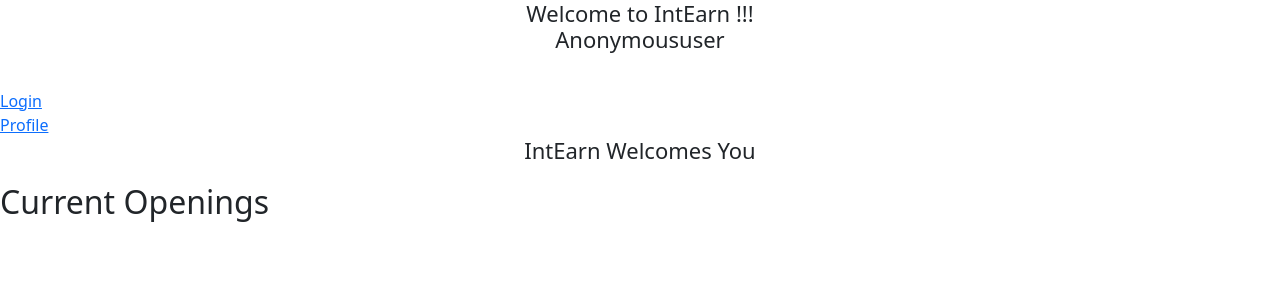
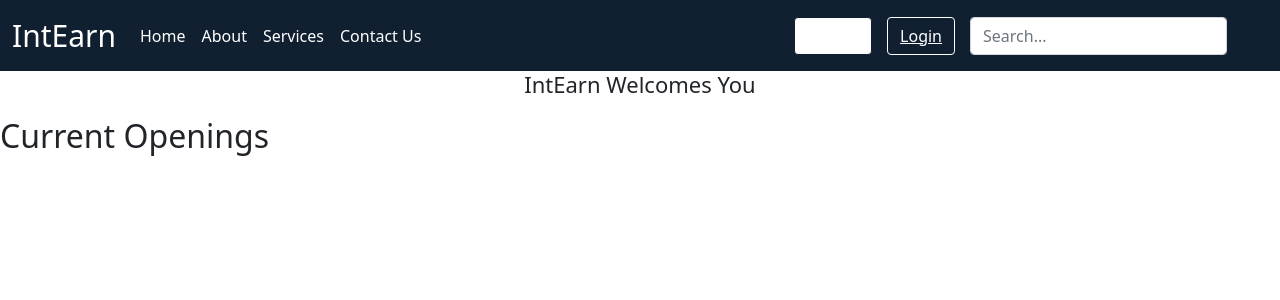
Before and after one commit to Chaitanya-Soni/IntEarn, a Django app: page / in a window 1280 px wide. Shown: the top 300 px of the page. Run offline with Django 3.2, Linux system fonts and the light colour scheme; data that the repository does not hold is empty.

Commit message:
Completed navbar and basic designing

```diff
--- a/intearn/account/templates/account/login.html
+++ b/intearn/account/templates/account/login.html
@@ -1,6 +1,6 @@
-{% extends 'home/index.html' %}
+{% extends 'home/base.html' %}
 {% load static %}
-{% block login %}
+{% block content %}
 <div class="loginbox">
         <h1>Login
         </h1>
@@ -11,4 +11,4 @@
             </form>
             <a href="{% url 'signup'%}">Don't have an account?</a>
 </div>
-{% endblock login %}
+{% endblock content %}
--- a/intearn/account/templates/account/signup.html
+++ b/intearn/account/templates/account/signup.html
@@ -1,5 +1,8 @@
+{% extends 'home/base.html' %}
+{% load static %}
+{% block content %}
 <div class="header-bar">
-<h1>Signin</h1>
+    <h1>SignUp</h1>
     <form action="" method="post">
         {% csrf_token %}
         {{form.as_p}}
@@ -7,3 +10,4 @@
     </form>
     <p>Already have account ? <a href="{% url 'login'%}">Login</a> </p>
 </div>
+{% endblock content %}
--- /dev/null
+++ b/intearn/home/templates/home/base.html
@@ -0,0 +1,66 @@
+{% load static %}
+
+<!DOCTYPE html>
+
+<html lang="en">
+  <head>
+    <meta charset="UTF-8" />
+    <meta http-equiv="X-UA-Compatible" content="IE=edge" />
+    <meta name="viewport" content="width=device-width, initial-scale=1.0" />
+    <link href="https://cdn.jsdelivr.net/npm/bootstrap@5.0.2/dist/css/bootstrap.min.css" rel="stylesheet" integrity="sha384-EVSTQN3/azprG1Anm3QDgpJLIm9Nao0Yz1ztcQTwFspd3yD65VohhpuuCOmLASjC" crossorigin="anonymous">
+    <link rel="stylesheet" href="{% static 'css/styles.css' %}" />
+    <title>IntEarn</title>
+  </head>
+
+  <body>
+  <nav class="navbar navbar-expand-lg navbar-default">
+  <div class="container-fluid">
+    <a class="navbar-brand company-name" href="#">IntEarn</a>
+    <button class="navbar-toggler" type="button" data-bs-toggle="collapse" data-bs-target="#navbarSupportedContent" aria-controls="navbarSupportedContent" aria-expanded="false" aria-label="Toggle navigation">
+      <span class="navbar-toggler-icon"></span>
+    </button>
+    <div class="collapse navbar-collapse" id="navbarSupportedContent">
+      <ul class="navbar-nav me-auto mb-2 mb-lg-0">
+        <li class="nav-item">
+          <a class="nav-link active" aria-current="page" href="#">Home</a>
+        </li>
+        <li class="nav-item">
+          <a class="nav-link" href="#">About</a>
+        </li>
+        <li class="nav-item">
+          <a class="nav-link" href="#">Services</a>
+        </li>
+        <li class="nav-item">
+          <a class="nav-link" href="#">Contact Us</a>
+        </li>
+      </ul>
+      <ul class="navbar-nav ">
+      {% if request.user.is_authenticated %}
+      <li class="nav-item signup">
+        <button type="button" class="btn buttons"><a href="{% url 'student/profile' %}">{{request.user}}</a></button>
+        </li>
+        <li class="nav-item login">
+          <button class="btn buttons"><a href="{% url 'logout' %}">Logout</a></button>
+        </li>
+      {% else %}
+        <li class="nav-item signup">
+        <button type="button" class="btn buttons"><a href="{% url 'signup' %}">Signup</a></button>
+        </li>
+        <li class="nav-item login">
+          <button class="btn buttons"><a href="{% url 'login' %}">Login</a></button>
+        </li>
+      {% endif %}
+      </ul>
+      <form class="d-flex ">
+        <input class="form-control search" type="search" placeholder="Search..." aria-label="Search">
+        <button class="btn search" type="submit"><i class="fas fa-search"></i></button>
+      </form>
+    </div>
+  </div>
+</nav>
+    {% block content %}
+    {% endblock content %}
+    {% comment %} Amit's footer {% endcomment %}
+
+  </body>
+</html>
--- a/intearn/home/templates/home/index.html
+++ b/intearn/home/templates/home/index.html
@@ -1,38 +1,8 @@
-{% load static %}
+{% extends 'home/base.html' %}
+{% block content %}
 
-<!DOCTYPE html>
-
-<html lang="en">
-  <head>
-    <meta charset="UTF-8" />
-    <meta http-equiv="X-UA-Compatible" content="IE=edge" />
-    <meta name="viewport" content="width=device-width, initial-scale=1.0" />
-    <link href="https://cdn.jsdelivr.net/npm/bootstrap@5.0.2/dist/css/bootstrap.min.css" rel="stylesheet" integrity="sha384-EVSTQN3/azprG1Anm3QDgpJLIm9Nao0Yz1ztcQTwFspd3yD65VohhpuuCOmLASjC" crossorigin="anonymous">
-    <link rel="stylesheet" href="{% static 'css/styles.css' %}" />
-    <title>IntEarn</title>
-  </head>
-
-  <body>
-    {% block login %}
-    {% endblock login %}
-    <div class="header-bar">
-      <div>
-        <h1>
-          Welcome to IntEarn !!!
-          <p>{{request.user|title}}</p>
-        </h1>
-      </div>
-      {% if request.user.is_authenticated %}
-      <a href="{% url 'logout' %}">Logout</a>
-      {% else %}
-      <a href="{% url 'login' %}">Login</a>
-      {% endif %}
-    </div>
     {% if request.user.company %}
-    <a href="{% url 'company/profile' %}">Profile</a>
     <a href="{% url 'joblist' %}">My Jobs list</a>
-    {% else %}
-    <a href="{% url 'student/profile' %}">Profile</a>
     {% endif %}
     <h1>IntEarn Welcomes You</h1>
     <h2>Current Openings</h2>
@@ -41,5 +11,4 @@
     <td><a href="{% url 'jobpost' job.id %}">view</a></td>
     {% endfor %}
 
-  </body>
-</html>
+ {% endblock content %}
--- a/intearn/static/css/styles.css
+++ b/intearn/static/css/styles.css
@@ -2,6 +2,79 @@ body {
   margin: 0;
   padding: 0;
 }
+body {
+  background-color: white;
+}
+.navbar-default {
+  background-color: #112031;
+}
+.company-name {
+  font-size: 30px;
+}
+.navbar a,
+.nav-item a {
+  color: white;
+}
+.nav-item a:hover {
+  color: #ffffff;
+}
+.search {
+  margin-left: 15px;
+  color: white;
+}
+.search:hover {
+  background-color: white;
+  color: #112031;
+}
+.login .buttons {
+  margin-left: 15px;
+  color: #ffffff;
+  background-color: #112031;
+  border: 1px solid #ffffff;
+}
+.signup .buttons {
+  color: #112031;
+  background-color: #ffffff;
+  border: 1px solid;
+}
+.signup .buttons:hover {
+  color: #ffffff;
+  background-color: #112031;
+}
+.login .buttons:hover {
+  background-color: #ffffff;
+  color: #112031;
+}
+.company-image {
+  margin-right: auto;
+  margin-left: auto;
+  text-align: center;
+}
+.cardbox {
+  padding: 0;
+  margin: 0;
+}
+#pricing {
+  margin: 0px;
+  margin-top: 20px;
+  text-align: center;
+}
+
+.pricing-column {
+  padding: 3% 2%;
+}
+.banner {
+  background-color: #112031;
+  margin: 0;
+  color: #ffffff;
+}
+h2.banner {
+  padding-top: 70px;
+}
+.pricing-column .card-header img {
+  width: 100%;
+}
+
 .loginbox {
   width: 320px;
   display: flex;
@@ -25,7 +98,7 @@ body {
   font-size: 22px;
 }
 
-  .f-pw-h1{
+.f-pw-h1 {
   margin: 0;
   padding: 0 0 50px;
   text-align: center;
@@ -68,13 +141,11 @@ body {
   font-size: 18px;
   line-height: 30px;
   color: darkgrey;
-
 }
 
 .loginbox a:hover {
   color: #64cfaf;
 }
-
 
 .signupbox {
   width: 320px;
@@ -92,14 +163,12 @@ body {
   padding: 70px 30px;
 }
 
-
-
 .signupbox p {
   margin: 0;
   padding: 0;
   font-weight: bold;
 }
-  .signupbox input{
+.signupbox input {
   width: 100%;
   margin-bottom: 20px;
 }
@@ -127,25 +196,22 @@ body {
   color: #000;
 }
 
-
 .signupbox a {
   text-decoration: none;
   font-size: 18px;
   line-height: 30px;
   color: darkgrey;
-
 }
 
 .signupbox a:hover {
   color: #64cfaf;
 }
 
-
-  .form-check input{
+.form-check input {
   width: 15px;
   height: 15px;
 }
 
-  .f-pw-box{
+.f-pw-box {
   height: 350px;
 }
```
Lines whose indentation alone changed are shown as unchanged.
